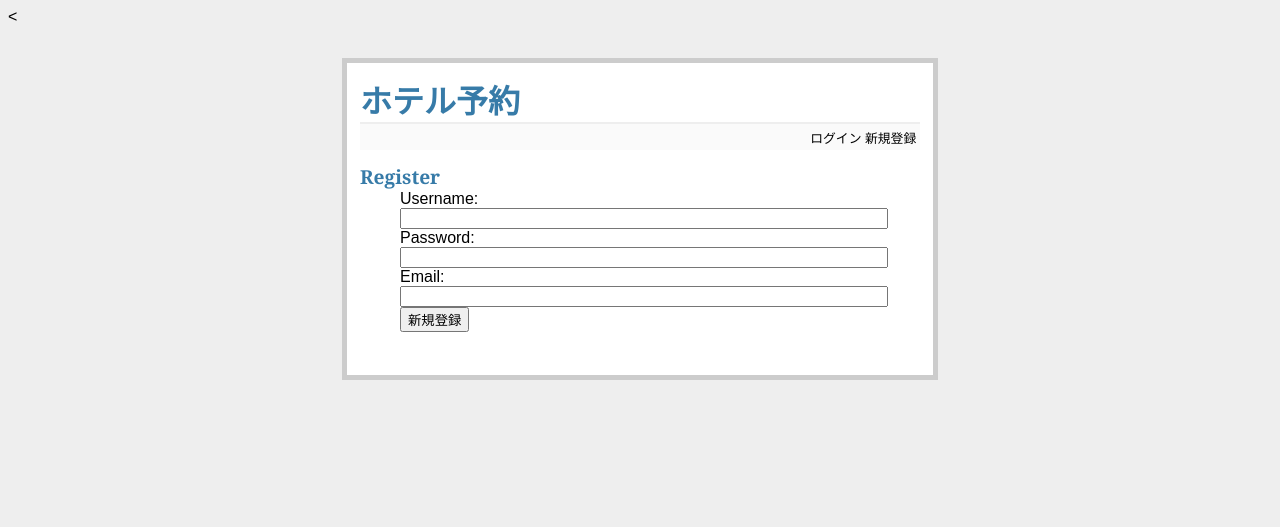
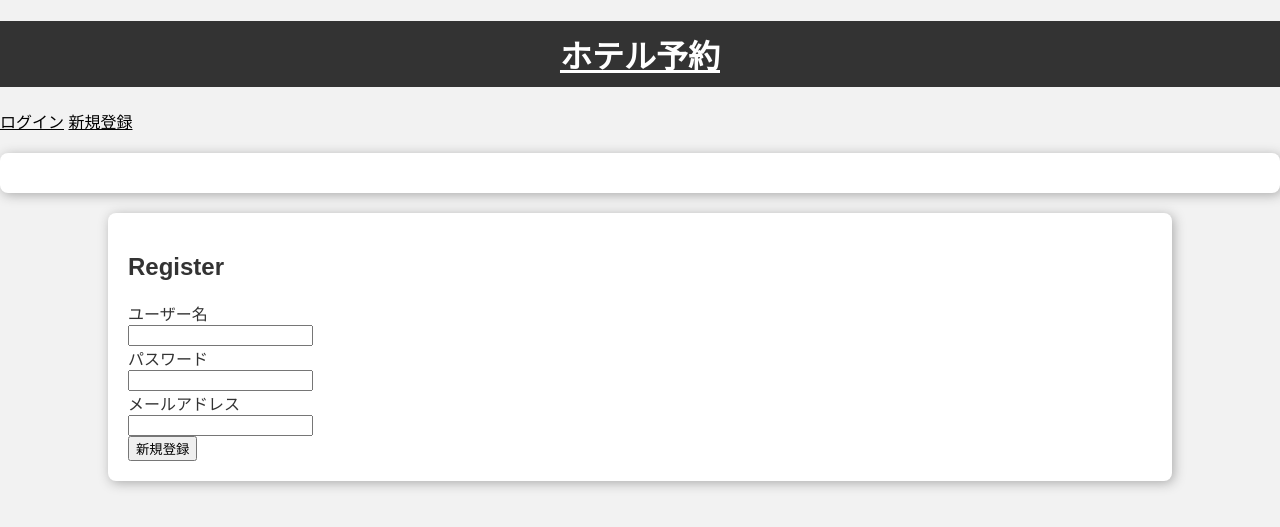
Before and after one commit to aisalestaro/final_reservation, a Flask app: page /register in a window 1280 px wide. Shown: the top 527 px of the page. Run offline with Flask 3, Linux system fonts and the light colour scheme.

Commit message:
min完成

```diff
--- a/app.py
+++ b/app.py
@@ -161,5 +161,6 @@ def reservation():
 
 
 
+
 if __name__ == "__main__":
     app.run(host="127.0.0.1", port=8000, debug=True)
--- a/static/style.css
+++ b/static/style.css
@@ -86,3 +86,7 @@ h2 {
 .message {
     display: flex;
 }
+
+a.btn.btn-primary {
+    color: white !important;
+}
--- a/templates/base.html
+++ b/templates/base.html
@@ -1,32 +1,101 @@
 <!doctype html>
 <html lang="ja">
+
 <head>
     <meta charset="UTF-8">
     <meta name="viewport" content="width=device-width, initial-scale=1.0">
-    <<title>ホテル予約システム</title>
+    <title>ホテル予約システム</title>
     <style>
+        body {
+            font-family: Arial, sans-serif;
+            margin: 0;
+            padding: 0;
+            background-color: #f2f2f2;
+            color: #333;
+        }
+
+        .section-title {
+            background-color: #333;
+            color: #fff;
+            padding: 10px 0;
+            text-align: center;
+        }
+
+        .section-title h1 a {
+            color: #fff;
+        }
+
+        .section-title h1 {
+            margin: 0;
+            padding: 0;
+            font-size: 24px;
+        }
+
+        .section-content {
+            padding: 20px;
+            background: #fff;
+            margin: 20px 0;
+            box-shadow: 2px 2px 12px #aaa;
+            border-radius: 8px;
+        }
+
+        .container {
+            width: 80%;
+            margin: auto;
+            overflow: hidden;
+        }
+
+        iframe {
+            width: 100%;
+            border-radius: 8px;
+        }
+
+        .reserve-button {
+            background-color: red;
+            color: rgb(255, 255, 255);
+            padding: 12px 24px;
+            border: none;
+            border-radius: 4px;
+            font-size: 16px;
+            cursor: pointer;
+        }
+
+        .metanav a.login,
+        .metanav a.register {
+            color: #000;
+        }
+
+        #slideshow {
+            display: flex;
+            justify-content: space-between;
+        }
+
         .hotel-images img {
             width: 33%;
         }
     </style>
-    <link rel=stylesheet type=text/css href="{{ url_for("static", filename="style.css") }}">
 </head>
+
 <body>
     <div class="page">
-        <h1><a href="{{ url_for('index') }}">ホテル予約</a></h1>
-        <div class=metanav>
+        <h1 class="section-title"><a href="{{ url_for('index') }}" style="color: white;">ホテル予約</a></h1>
+        <div class="metanav">
             {% if not current_user.is_authenticated %}
-            <a href="{{ url_for('login') }}">ログイン</a>
-            <a href="{{ url_for('register') }}">新規登録</a>
+            <a class="login" href="{{ url_for('login') }}">ログイン</a>
+            <a class="register" href="{{ url_for('register') }}">新規登録</a>
             {% else %}
             <a href="{{ url_for('logout') }}">ログアウト</a>
             {% endif %}
         </div>
+        <div class="section-content">
             {% for message in get_flashed_messages() %}
-        <div class=flash>{{ message }}</div>
+            <div class="flash">{{ message }}</div>
             {% endfor %}
-
+        </div>
+        <div class="section-content container">
             {% block content %}{% endblock %}
         </div>
+    </div>
 </body>
+
 </html>
--- a/templates/index.html
+++ b/templates/index.html
@@ -208,8 +208,10 @@
         }
     </style>
     <<!-- 固定予約ボタン -->
-        <a href="/check_availability"><button class="fixed-reserve-button"><a href="{{ url_for('check_availability') }}"
-                    class="btn btn-primary">このホテルを予約する</a></a>
+        <a href="/check_availability" style="color: white;"><button class="fixed-reserve-button"><a
+                    href="{{ url_for('check_availability') }}" class="btn btn-primary"
+                    style="color: white;">このホテルを予約する</a></button></a>
+
 </head>
 
 </html>
--- a/templates/login.html
+++ b/templates/login.html
@@ -1,11 +1,11 @@
 {% extends 'base.html' %}
 {% block content %}
-        <h2>LogIn</h2>
+        <h2>ログイン</h2>
         {% if error %}<p class=error><strong>Error:</strong> {{ error }}</p>{% endif %}
         <form action="{{ url_for('login') }}" method="post">
-            <div>Email:</div>
+            <div>メールアドレス</div>
             <input type="email" name="メールアドレス">
-            <div>Password:</div>
+            <div>パスワード</div>
             <input type="password" name="パスワード">
             <input type="submit" value="ログイン">
         </form>
--- a/templates/register.html
+++ b/templates/register.html
@@ -2,11 +2,11 @@
 {% block content %}
         <h2>Register</h2>
         <form action="{{ url_for('register') }}" method="post">
-            <div>Username:</div>
+            <div>ユーザー名</div>
             <div><input type="text" name="名前"></div>
-            <div>Password:</div>
+            <div>パスワード</div>
             <div><input type="password" name="パスワード"></div>
-            <div>Email:</div>
+            <div>メールアドレス</div>
             <div><input type="email" name="メールアドレス"></div>
             <input type="submit" value="新規登録">
         </form>
--- a/templates/reservation.html
+++ b/templates/reservation.html
@@ -26,9 +26,8 @@
         <form action="/reservation" method="post">
             <label for="room_type">部屋タイプ：</label>
             <select id="room_type" name="room_type">
-                <option value="single">シングル</option>
-                <option value="double">ダブル</option>
-                <option value="suite">スイート</option>
+                <option value="シングル">シングル</option>
+                <option value="ダブル">ダブル</option>
             </select><br />
             <label for="check_in_date">チェックイン日：</label>
             <input id="check_in_date" name="check_in_date" type="date" /><br />
```
Also changed, not shown: peewee_db.sqlite. Lines whose indentation alone changed are shown as unchanged.
